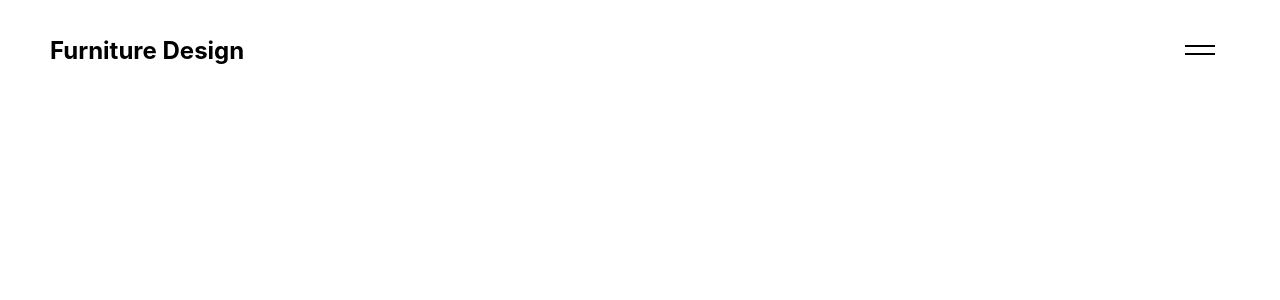
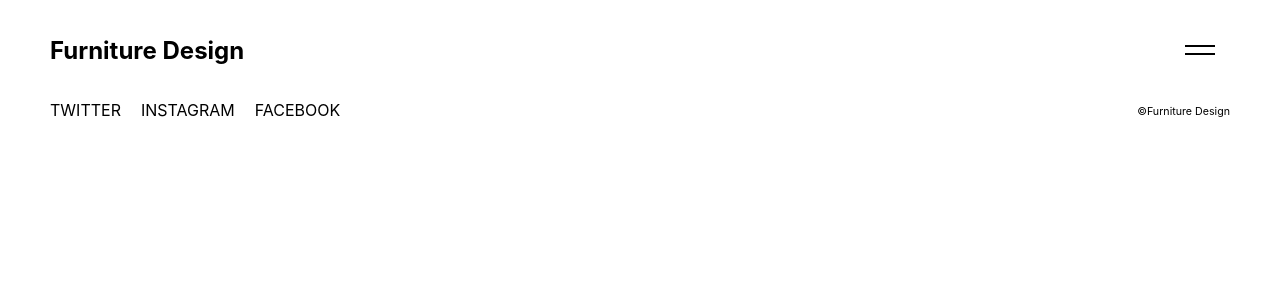
Before and after one commit to tora87/next-microcms-sample, a Next.js app: page / in a window 1280 px wide. Shown: the top 300 px of the page. Built offline with nearby package versions, Linux system fonts and the light colour scheme.

Commit message:
[add]フッターの作成

```diff
--- /dev/null
+++ b/components/Footer/Footer.module.scss
@@ -0,0 +1,31 @@
+.flex_wrapper {
+  display: flex;
+  justify-content: space-between;
+  align-items: center;
+}
+
+.footer_nav {
+  display: flex;
+  align-items: center;
+
+  &_item {
+    margin-right: 20px;
+
+    a {
+      font-size: 1rem;
+      text-transform: uppercase;
+      transition: 0.4s;
+      &:hover {
+        opacity: 0.5;
+      }
+    }
+  }
+
+  &_item:last-of-type {
+    margin-right: 0;
+  }
+}
+
+.copyright {
+  font-size: 0.8rem;
+}
--- /dev/null
+++ b/components/Footer/index.tsx
@@ -0,0 +1,31 @@
+import Link from "next/link"
+import styles from './Footer.module.scss'
+
+export const Footer = () => {
+  return(
+    <footer>
+      <div className="container">
+        <div className={styles.flex_wrapper}>
+          <ul className={styles.footer_nav}>
+            <li className={styles.footer_nav_item}>
+              <Link href="/">
+                <a>twitter</a>
+              </Link>
+            </li>
+            <li className={styles.footer_nav_item}>
+              <Link href="/">
+                <a>instagram</a>
+              </Link>
+            </li>
+            <li className={styles.footer_nav_item}>
+              <Link href="/">
+                <a>facebook</a>
+              </Link>
+            </li>
+          </ul>
+          <span className={styles.copyright}><small>&copy;Furniture Design</small></span>
+        </div>
+      </div>
+    </footer>
+  )
+}
--- a/components/Layout/index.tsx
+++ b/components/Layout/index.tsx
@@ -1,6 +1,7 @@
 import Head from "next/head"
 import type { ReactNode } from "react"
 import { Header } from '../Header'
+import { Footer } from '../Footer'
 
 interface Props{
   children: ReactNode
@@ -21,7 +22,7 @@ export const Layout = ({ children }: Props) => {
         </div>
       </main>
 
-      {/* TODO: フッターの実装 */}
+      <Footer />
     </>
   )
 }
```
